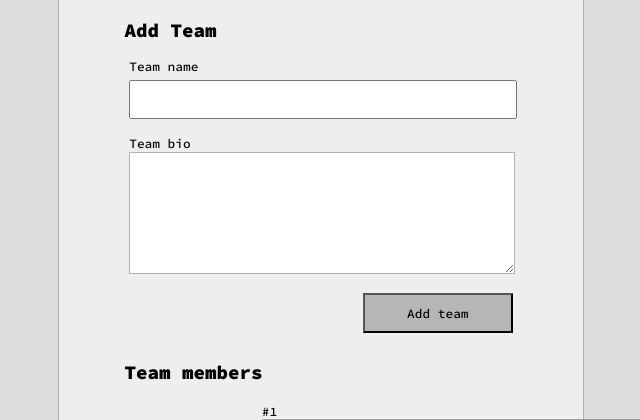
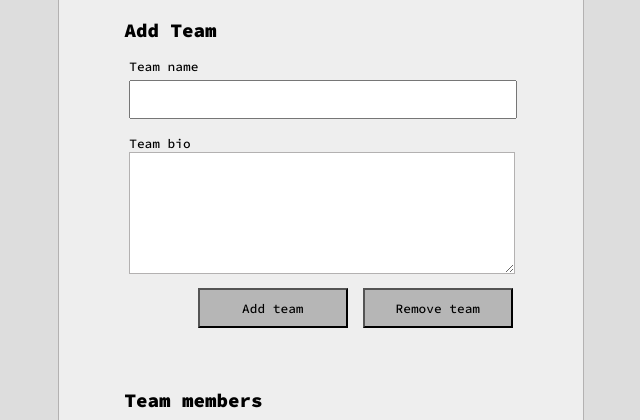
Before and after one commit to RockyLatchman/hackerboard, a Flask app: template templates/profile.html in a window 1280 px wide. Shown: the part 552-972 px from the top of the page, without its empty margins (319-959 px from the left). Run offline with Flask 3, Linux system fonts and the light colour scheme; the template is opened without the code that fills it, so the values that code supplies are empty; some libraries are stand-ins or nearby versions; grey boxes are pictures that could not be loaded.

Commit message:
Added remove button to team form, margin for team list in profile template

```diff
--- a/static/css/main.css
+++ b/static/css/main.css
@@ -195,6 +195,24 @@ margin: 15px 0 0 auto;
 cursor: pointer;
 }
 
+.profile-card input[name='remove-team'],
+.profile-card input[name='add-team']
+{
+display:block;
+float: right;
+margin: 10px 0 45px 15px;
+}
+
+.team-list {
+margin-top: 100px;
+}
+
+.team-list h2 {
+color: #000;
+font: 900 1.2em "Source Code Pro", monospace;
+width: 75%;
+margin: 3.5% 0 2% 8.5%;
+}
 
 .team-member {
 display: flex;
--- a/templates/profile.html
+++ b/templates/profile.html
@@ -19,10 +19,11 @@
         <input type="text" name="team" id="team">
         <label for="team-bio">Team bio</label><br>
         <textarea name="team-bio" id="team-bio"></textarea><br>
+        <input type="submit" name="remove-team" value="Remove team">
         <input type="submit" name="add-team" value="Add team">
     </form>
-    <h2>Team members</h2>
     <div class="team-list">
+        <h2>Team members</h2>
         <div class="team-member">
             <div class="left-content">
                <img src="{{ url_for('static', filename='images/profile/bridget.png')}}" alt="">
```
